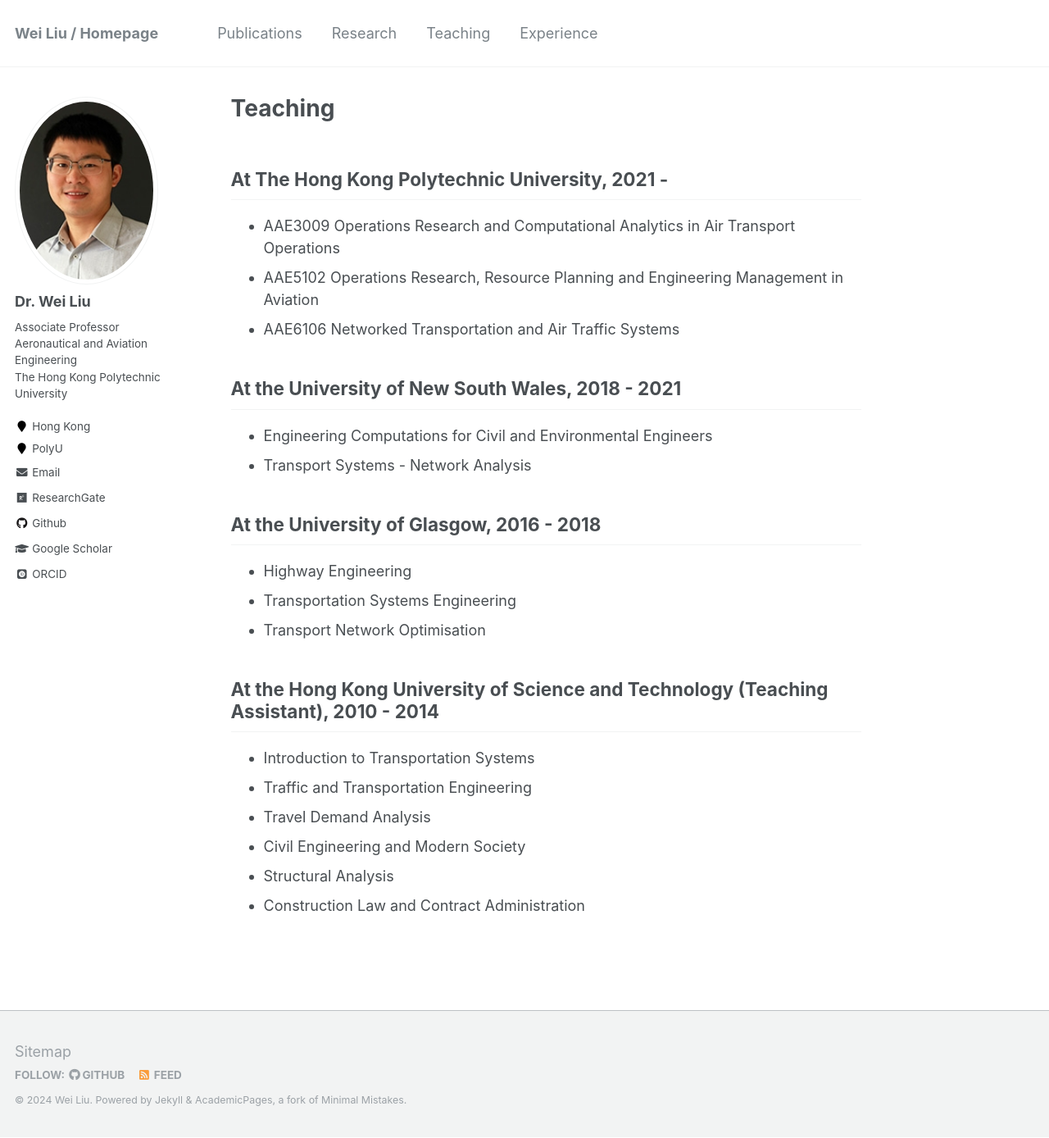
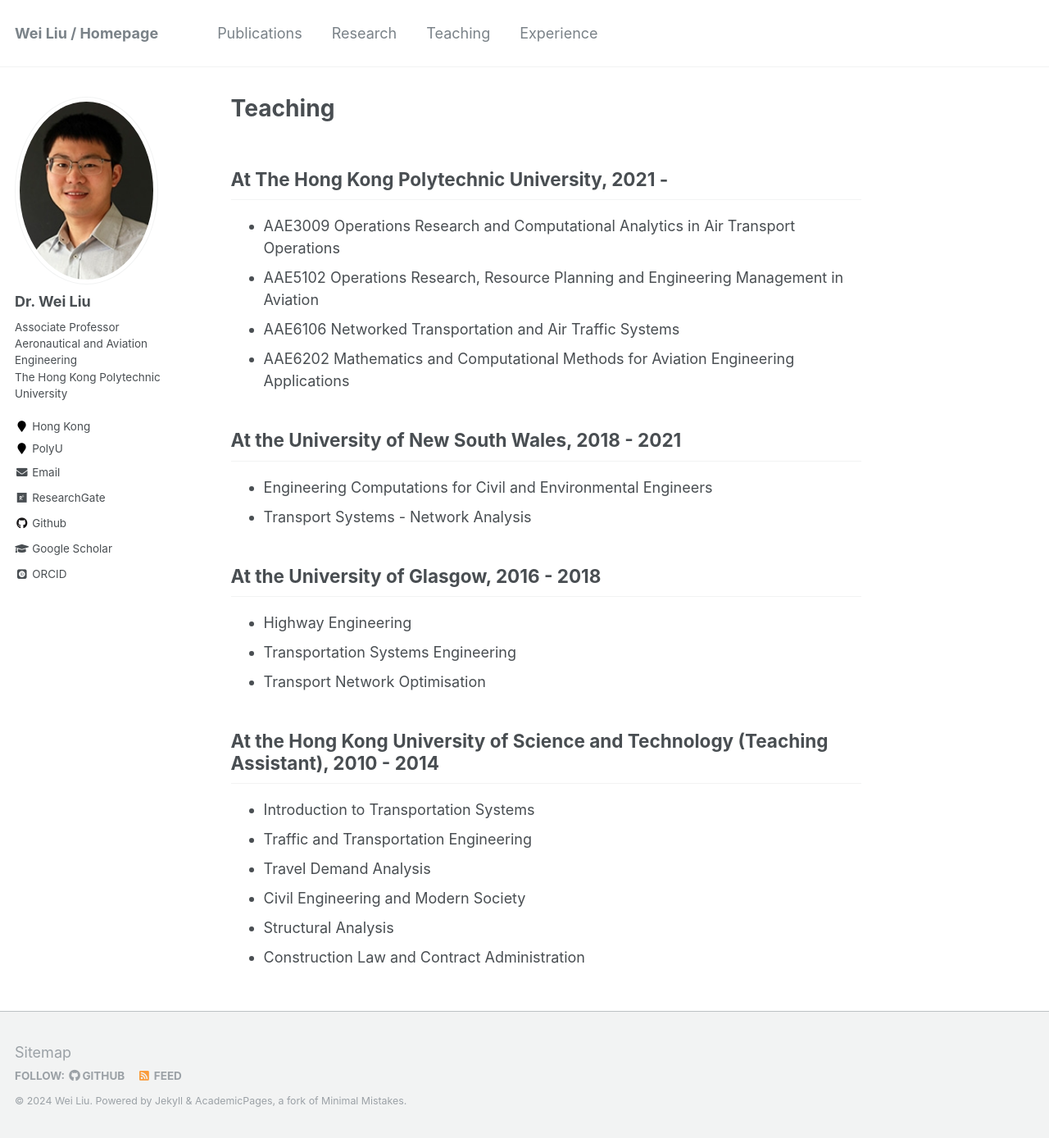
Before and after one commit to weiliu2016/weiliu2016.github.io, a Jekyll site: the page built from _pages/teaching.md, in a window 1280 px wide and 1388 px high. Shown: the whole window at 82% size. Built offline with Jekyll 4.4.1, drawn with Linux system fonts in a browser that asks for light colours; some web fonts are replaced.

Commit message:
Update teaching.md

```diff
--- a/_pages/teaching.md
+++ b/_pages/teaching.md
@@ -9,6 +9,7 @@ At The Hong Kong Polytechnic University, 2021 -
 * AAE3009 Operations Research and Computational Analytics in Air Transport Operations
 * AAE5102 Operations Research, Resource Planning and Engineering Management in Aviation
 * AAE6106 Networked Transportation and Air Traffic Systems
+* AAE6202 Mathematics and Computational Methods for Aviation Engineering Applications
 
 At the University of New South Wales, 2018 - 2021
 --------
```
